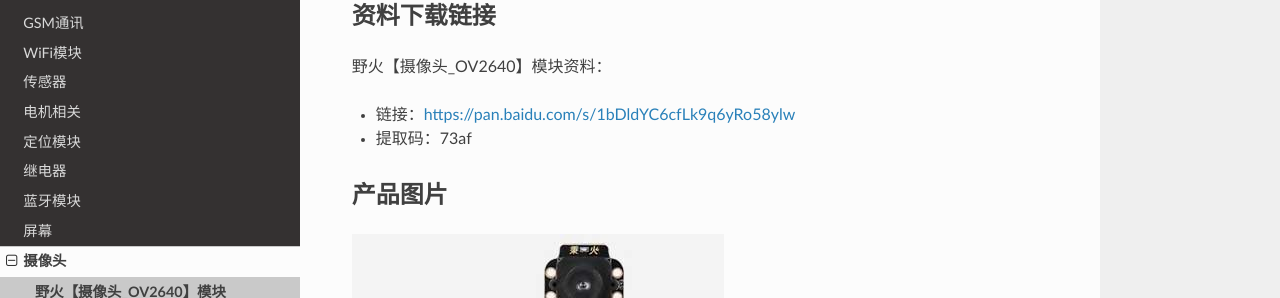
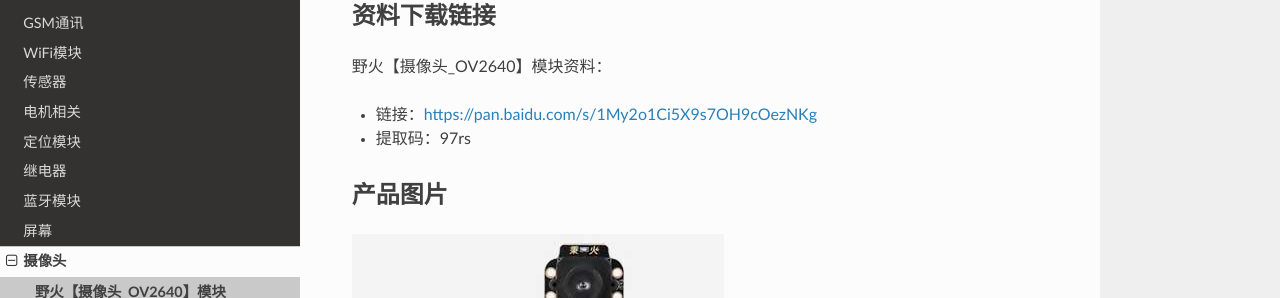
Before and after one commit to Embedfire/ebf_products, a Sphinx documentation site: the page built from documentation/module/camera/ov2640.rst, in a window 1280 px wide and 1091 px high. Shown: the part 172-470 px from the top of the window. Built offline with Sphinx 7.4.7 and the Read the Docs theme 2.0.0, drawn with Linux system fonts in a browser that asks for light colours; pages that are not in the unit, such as notebooks, are missing from menus.

Commit message:
Update ov2640.rst

```diff
--- a/documentation/module/camera/ov2640.rst
+++ b/documentation/module/camera/ov2640.rst
@@ -7,8 +7,8 @@
 
 野火【摄像头_OV2640】模块资料：
 
-- 链接：https://pan.baidu.com/s/1bDldYC6cfLk9q6yRo58ylw
-- 提取码：73af
+- 链接：https://pan.baidu.com/s/1My2o1Ci5X9s7OH9cOezNKg
+- 提取码：97rs
 
 产品图片
 --------
```
